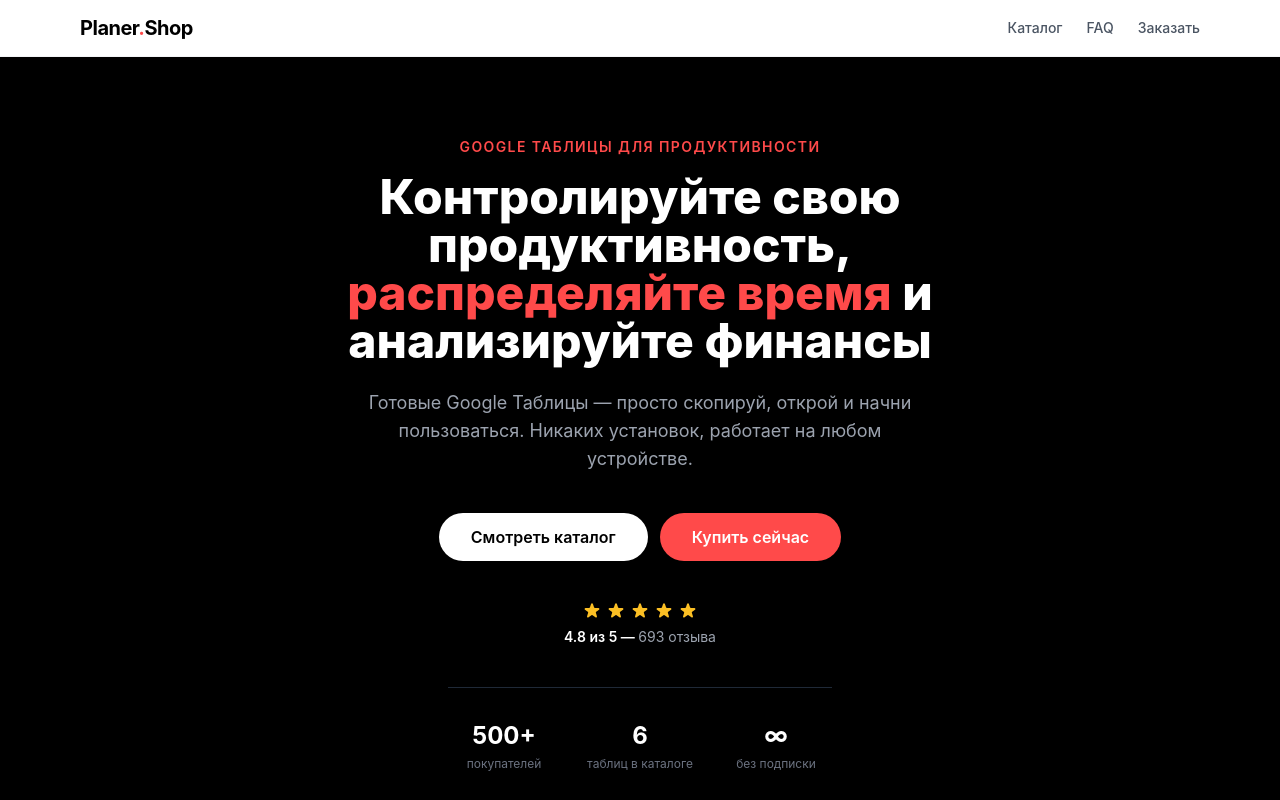
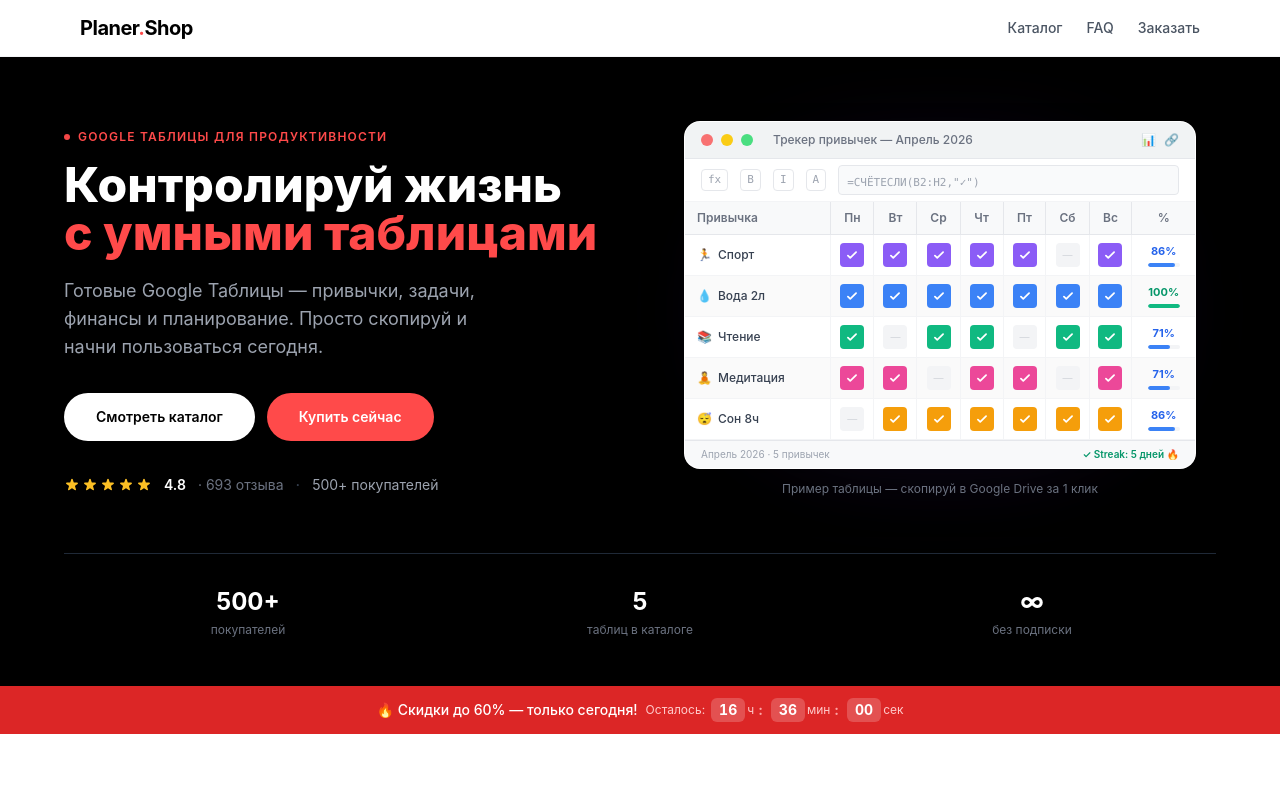
Before and after one commit to azhibayeev/planner, a Next.js app: page / in a window 1280 px wide. Shown: the top 800 px of the page. Built offline with nearby package versions, Linux system fonts and the light colour scheme; no server answers.

Commit message:
feat: redesign hero with animated spreadsheet preview

```diff
--- a/src/components/Hero.tsx
+++ b/src/components/Hero.tsx
@@ -1,56 +1,81 @@
+import SpreadsheetPreview from './SpreadsheetPreview'
+
 export default function Hero() {
   return (
-    <section className="bg-black text-white py-20 px-4">
-      <div className="max-w-4xl mx-auto text-center">
-        <p className="text-accent font-semibold text-sm uppercase tracking-widest mb-4">
+    <section className="bg-black text-white pt-16 pb-12 px-4 overflow-hidden">
+      <div className="max-w-6xl mx-auto">
+
+        {/* Двухколоночный блок */}
+        <div className="grid grid-cols-1 lg:grid-cols-2 gap-12 items-center">
+
+          {/* Левая колонка — текст */}
+          <div className="text-center lg:text-left">
+            <p className="text-accent font-semibold text-xs uppercase tracking-widest mb-4 inline-flex items-center gap-2">
+              <span className="w-1.5 h-1.5 rounded-full bg-accent animate-pulse" />
               Google Таблицы для продуктивности
             </p>
-        <h1 className="text-4xl md:text-5xl font-extrabold leading-tight mb-6">
-          Контролируйте свою продуктивность,
+
+            <h1 className="text-4xl md:text-5xl font-extrabold leading-tight mb-5">
+              Контролируй жизнь
               <br />
-          <span className="text-accent">распределяйте время</span> и анализируйте финансы
+              <span className="text-accent">с умными таблицами</span>
             </h1>
-        <p className="text-gray-400 text-lg mb-10 max-w-xl mx-auto">
-          Готовые Google Таблицы — просто скопируй, открой и начни пользоваться.
-          Никаких установок, работает на любом устройстве.
+
+            <p className="text-gray-400 text-base md:text-lg mb-8 max-w-md mx-auto lg:mx-0 leading-relaxed">
+              Готовые Google Таблицы — привычки, задачи, финансы и планирование.
+              Просто скопируй и начни пользоваться сегодня.
             </p>
-        <div className="flex flex-col sm:flex-row gap-3 justify-center">
+
+            {/* CTA */}
+            <div className="flex flex-col sm:flex-row gap-3 justify-center lg:justify-start mb-8">
               <a
                 href="#catalog"
-            className="bg-white text-black font-semibold px-8 py-3 rounded-full hover:bg-gray-100 transition-colors"
+                className="bg-white text-black font-semibold px-8 py-3.5 rounded-full hover:bg-gray-100 transition-colors text-sm"
               >
                 Смотреть каталог
               </a>
               <a
-            href="#order"
-            className="bg-accent text-white font-semibold px-8 py-3 rounded-full hover:bg-red-500 transition-colors"
+                href="#catalog"
+                className="bg-accent text-white font-semibold px-8 py-3.5 rounded-full hover:bg-red-500 transition-colors text-sm"
               >
                 Купить сейчас
               </a>
             </div>
 
-        {/* Рейтинг покупателей */}
-        <div className="mt-10 flex flex-col items-center gap-1.5">
-          <div className="flex items-center gap-1">
-            {[1,2,3,4,5].map((s) => (
-              <svg key={s} className="w-5 h-5 text-amber-400" viewBox="0 0 20 20" fill="currentColor">
+            {/* Рейтинг */}
+            <div className="flex items-center gap-3 justify-center lg:justify-start">
+              <div className="flex items-center gap-0.5">
+                {[1,2,3,4,5].map(s => (
+                  <svg key={s} className="w-4 h-4 text-amber-400" viewBox="0 0 20 20" fill="currentColor">
                     <path d="M9.049 2.927c.3-.921 1.603-.921 1.902 0l1.07 3.292a1 1 0 00.95.69h3.462c.969 0 1.371 1.24.588 1.81l-2.8 2.034a1 1 0 00-.364 1.118l1.07 3.292c.3.921-.755 1.688-1.54 1.118l-2.8-2.034a1 1 0 00-1.175 0l-2.8 2.034c-.784.57-1.838-.197-1.539-1.118l1.07-3.292a1 1 0 00-.364-1.118L2.98 8.72c-.783-.57-.38-1.81.588-1.81h3.461a1 1 0 00.951-.69l1.07-3.292z" />
                   </svg>
                 ))}
               </div>
-          <p className="text-white font-semibold text-sm">
-            4.8 из 5 &mdash; <span className="text-gray-400 font-normal">693 отзыва</span>
-          </p>
+              <span className="text-white font-semibold text-sm">4.8</span>
+              <span className="text-gray-500 text-sm">· 693 отзыва</span>
+              <span className="text-gray-700">·</span>
+              <span className="text-gray-400 text-sm">500+ покупателей</span>
+            </div>
           </div>
 
-        {/* Статистика */}
-        <div className="mt-10 grid grid-cols-3 gap-6 max-w-sm mx-auto text-center border-t border-gray-800 pt-8">
+          {/* Правая колонка — таблица */}
+          <div className="relative">
+            {/* Glow эффект */}
+            <div className="absolute inset-0 bg-violet-600/20 blur-3xl rounded-full scale-75 pointer-events-none" />
+            <div className="relative">
+              <SpreadsheetPreview />
+            </div>
+          </div>
+        </div>
+
+        {/* Статистика — полная ширина снизу */}
+        <div className="mt-14 grid grid-cols-3 gap-6 max-w-sm mx-auto lg:max-w-none lg:grid-cols-3 text-center border-t border-gray-800 pt-8">
           <div>
             <p className="text-2xl font-bold">500+</p>
             <p className="text-gray-500 text-xs mt-1">покупателей</p>
           </div>
           <div>
-            <p className="text-2xl font-bold">6</p>
+            <p className="text-2xl font-bold">5</p>
             <p className="text-gray-500 text-xs mt-1">таблиц в каталоге</p>
           </div>
           <div>
@@ -58,6 +83,7 @@ export default function Hero() {
             <p className="text-gray-500 text-xs mt-1">без подписки</p>
           </div>
         </div>
+
       </div>
     </section>
   )
--- /dev/null
+++ b/src/components/SpreadsheetPreview.tsx
@@ -0,0 +1,168 @@
+'use client'
+
+import { useEffect, useState } from 'react'
+
+const DAYS = ['Пн', 'Вт', 'Ср', 'Чт', 'Пт', 'Сб', 'Вс']
+
+const HABITS = [
+  { icon: '🏃', name: 'Спорт',      days: [1, 1, 1, 1, 1, 0, 1], color: 'bg-violet-500' },
+  { icon: '💧', name: 'Вода 2л',    days: [1, 1, 1, 1, 1, 1, 1], color: 'bg-blue-500'   },
+  { icon: '📚', name: 'Чтение',     days: [1, 0, 1, 1, 0, 1, 1], color: 'bg-emerald-500'},
+  { icon: '🧘', name: 'Медитация',  days: [1, 1, 0, 1, 1, 0, 1], color: 'bg-pink-500'   },
+  { icon: '😴', name: 'Сон 8ч',    days: [0, 1, 1, 1, 1, 1, 1], color: 'bg-amber-500'  },
+]
+
+function pct(days: number[]) {
+  return Math.round((days.filter(Boolean).length / days.length) * 100)
+}
+
+export default function SpreadsheetPreview() {
+  const [revealed, setRevealed] = useState<boolean[][]>(
+    () => HABITS.map(h => h.days.map(() => false))
+  )
+  const [showBars, setShowBars] = useState(false)
+
+  useEffect(() => {
+    const cells: [number, number][] = []
+    HABITS.forEach((_, ri) =>
+      DAYS.forEach((_, ci) => cells.push([ri, ci]))
+    )
+
+    cells.forEach(([ri, ci], i) => {
+      setTimeout(() => {
+        setRevealed(prev => {
+          const next = prev.map(r => [...r])
+          next[ri][ci] = true
+          return next
+        })
+      }, 400 + i * 60)
+    })
+
+    setTimeout(() => setShowBars(true), 400 + cells.length * 60 + 100)
+  }, [])
+
+  return (
+    <div className="w-full max-w-lg mx-auto">
+      {/* Окно */}
+      <div className="rounded-2xl overflow-hidden shadow-2xl shadow-black/40 border border-white/10 bg-white">
+
+        {/* Заголовок окна */}
+        <div className="bg-[#f1f3f4] px-4 py-2.5 flex items-center gap-2 border-b border-gray-200">
+          <span className="w-3 h-3 rounded-full bg-red-400" />
+          <span className="w-3 h-3 rounded-full bg-yellow-400" />
+          <span className="w-3 h-3 rounded-full bg-green-400" />
+          <span className="ml-3 text-xs text-gray-500 font-medium truncate">
+            Трекер привычек — Апрель 2026
+          </span>
+          <div className="ml-auto flex gap-2">
+            {['📊', '🔗'].map(e => (
+              <span key={e} className="text-xs text-gray-400">{e}</span>
+            ))}
+          </div>
+        </div>
+
+        {/* Тулбар */}
+        <div className="bg-white px-4 py-1.5 flex items-center gap-3 border-b border-gray-100">
+          {['fx', 'B', 'I', 'A'].map(t => (
+            <span key={t} className="text-[11px] text-gray-400 font-mono border border-gray-200 px-1.5 py-0.5 rounded">
+              {t}
+            </span>
+          ))}
+          <div className="flex-1 bg-gray-50 border border-gray-200 rounded px-2 py-0.5">
+            <span className="text-[11px] text-gray-400 font-mono">=СЧЁТЕСЛИ(B2:H2,"✓")</span>
+          </div>
+        </div>
+
+        {/* Таблица */}
+        <div className="overflow-x-auto">
+          <table className="w-full text-xs border-collapse">
+            {/* Шапка */}
+            <thead>
+              <tr className="bg-[#f8f9fa]">
+                <th className="text-left px-3 py-2 text-gray-500 font-semibold border-b border-r border-gray-200 min-w-[110px]">
+                  Привычка
+                </th>
+                {DAYS.map(d => (
+                  <th key={d} className="px-2 py-2 text-gray-500 font-semibold border-b border-r border-gray-200 text-center min-w-[32px]">
+                    {d}
+                  </th>
+                ))}
+                <th className="px-3 py-2 text-gray-500 font-semibold border-b border-gray-200 text-center min-w-[48px]">
+                  %
+                </th>
+              </tr>
+            </thead>
+
+            <tbody>
+              {HABITS.map((habit, ri) => {
+                const p = pct(habit.days)
+                return (
+                  <tr key={ri} className={ri % 2 === 0 ? 'bg-white' : 'bg-[#fafafa]'}>
+                    {/* Название */}
+                    <td className="px-3 py-2 border-r border-gray-100 border-b border-b-gray-100">
+                      <span className="flex items-center gap-1.5 font-medium text-gray-700">
+                        <span>{habit.icon}</span>
+                        {habit.name}
+                      </span>
+                    </td>
+
+                    {/* Дни */}
+                    {habit.days.map((done, ci) => (
+                      <td key={ci} className="border-r border-gray-100 border-b border-b-gray-100 text-center p-1">
+                        <div
+                          className={`w-6 h-6 mx-auto rounded flex items-center justify-center transition-all duration-300 ${
+                            revealed[ri]?.[ci]
+                              ? done
+                                ? `${habit.color} text-white scale-100 opacity-100`
+                                : 'bg-gray-100 text-gray-300 scale-100 opacity-100'
+                              : 'scale-50 opacity-0'
+                          }`}
+                        >
+                          {done ? (
+                            <svg className="w-3.5 h-3.5" fill="none" stroke="currentColor" viewBox="0 0 24 24">
+                              <path strokeLinecap="round" strokeLinejoin="round" strokeWidth={3} d="M5 13l4 4L19 7" />
+                            </svg>
+                          ) : (
+                            <span className="text-[10px]">—</span>
+                          )}
+                        </div>
+                      </td>
+                    ))}
+
+                    {/* Прогресс */}
+                    <td className="px-2 py-2 border-b border-gray-100">
+                      <div className="flex flex-col items-center gap-1">
+                        <span className={`font-bold text-[11px] ${p === 100 ? 'text-emerald-600' : p >= 70 ? 'text-blue-600' : 'text-amber-600'}`}>
+                          {p}%
+                        </span>
+                        <div className="w-8 h-1 bg-gray-100 rounded-full overflow-hidden">
+                          <div
+                            className={`h-full rounded-full transition-all duration-700 ${p === 100 ? 'bg-emerald-500' : p >= 70 ? 'bg-blue-500' : 'bg-amber-500'}`}
+                            style={{ width: showBars ? `${p}%` : '0%' }}
+                          />
+                        </div>
+                      </div>
+                    </td>
+                  </tr>
+                )
+              })}
+            </tbody>
+          </table>
+        </div>
+
+        {/* Статус-бар */}
+        <div className="bg-[#f8f9fa] px-4 py-1.5 border-t border-gray-200 flex items-center justify-between">
+          <span className="text-[10px] text-gray-400">Апрель 2026 · 5 привычек</span>
+          <span className="text-[10px] text-emerald-600 font-semibold">
+            ✓ Streak: 5 дней 🔥
+          </span>
+        </div>
+      </div>
+
+      {/* Подпись */}
+      <p className="text-center text-gray-500 text-xs mt-3">
+        Пример таблицы — скопируй в Google Drive за 1 клик
+      </p>
+    </div>
+  )
+}
```
Lines whose indentation alone changed are shown as unchanged.
